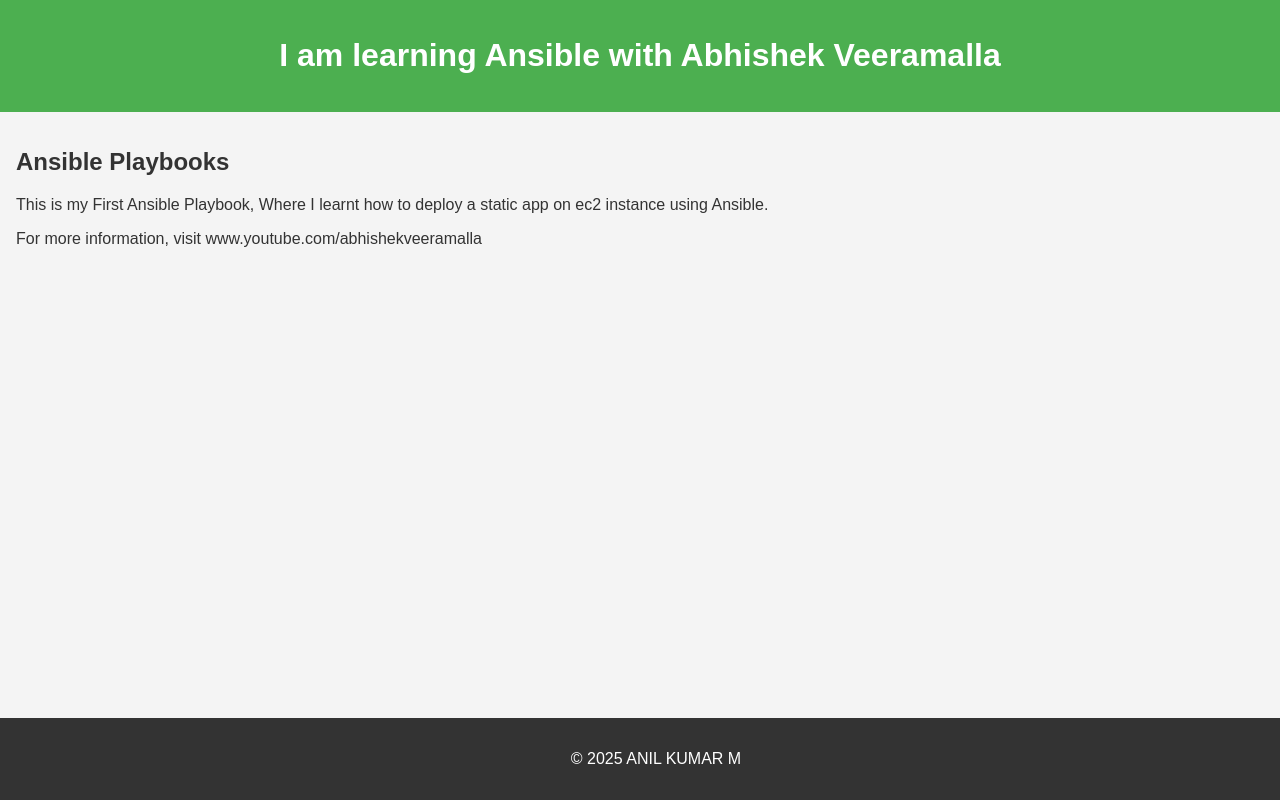
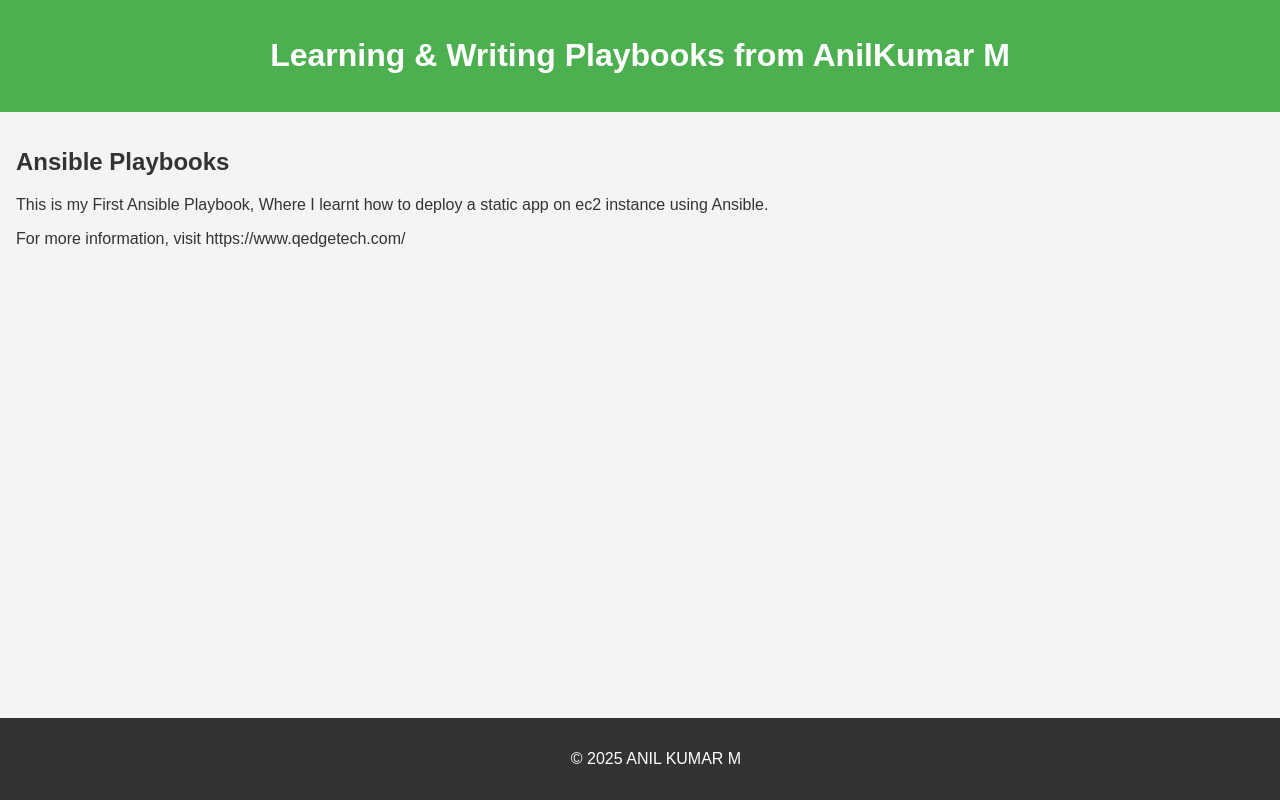
Before and after one commit to trainingsrepo/ansible-repo, a plain HTML site: page Playbooks/index.html in a window 1280 px wide. Drawn offline with Linux system fonts and the light colour scheme.

Commit message:
Update index.html

```diff
--- a/Playbooks/index.html
+++ b/Playbooks/index.html
@@ -34,12 +34,13 @@
 </head>
 <body>
     <header>
-        <h1>I am learning Ansible with Abhishek Veeramalla</h1>
+        <h1>Learning & Writing  Playbooks from AnilKumar M</h1>
+
     </header>
     <main>
         <h2>Ansible Playbooks</h2>
         <p> This is my First Ansible Playbook, Where I learnt how to deploy a static app on ec2 instance using Ansible. </p>
-        <p>For more information, visit www.youtube.com/abhishekveeramalla</p>
+        <p>For more information, visit https://www.qedgetech.com/</p>
     </main>
     <footer>
         <p>&copy; 2025 ANIL KUMAR M</p>
```
